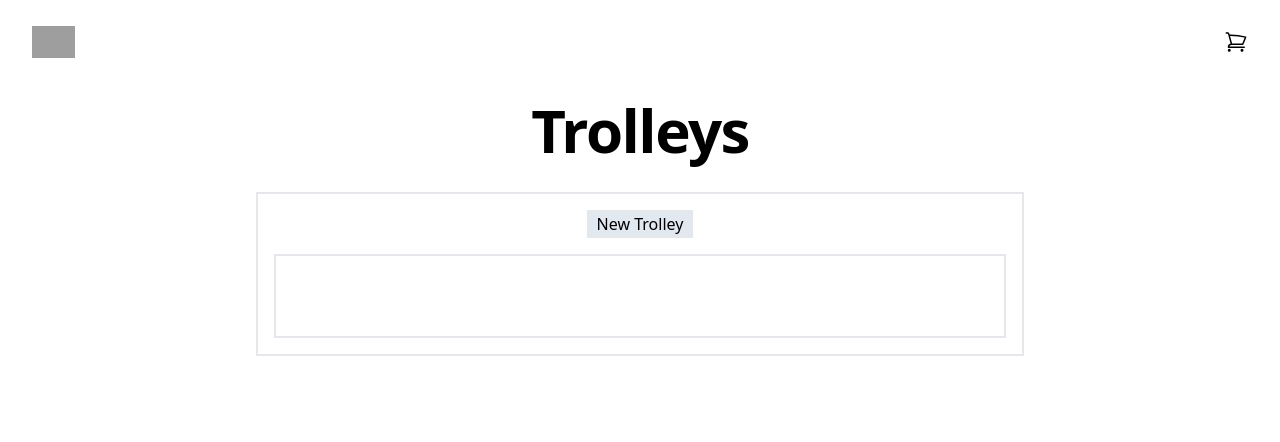
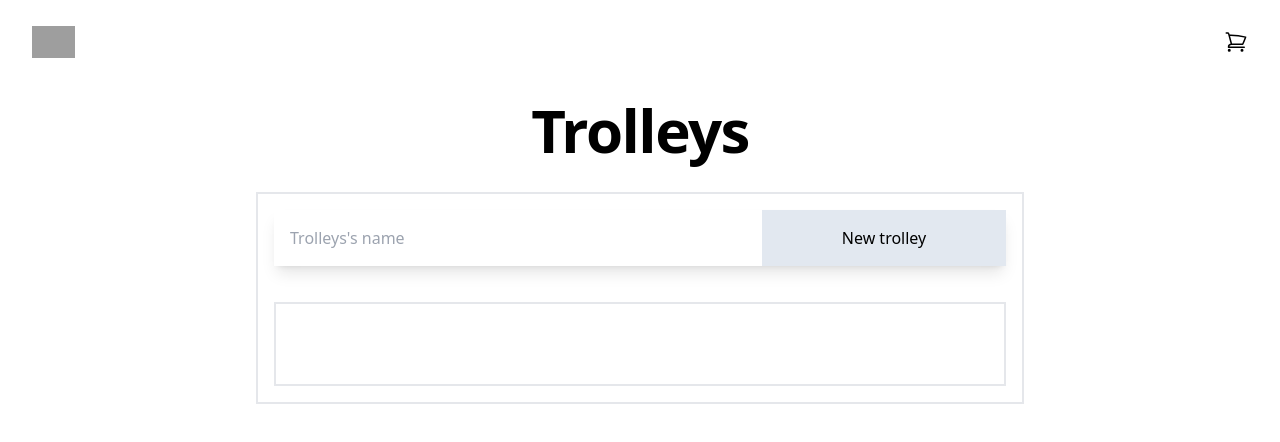
Before and after one commit to ljaviertovar/trolleys, a React (Vite) app: page / in a window 1280 px wide. Shown: the top 442 px of the page. Built offline with nearby package versions, Linux system fonts and the light colour scheme; grey boxes are pictures that could not be loaded.

Commit message:
move add new Trolley to home

```diff
--- a/src/pages/home/HomePage.tsx
+++ b/src/pages/home/HomePage.tsx
@@ -23,16 +23,8 @@ export default function HomePage() {
 				<div className='mx-auto max-w-3xl py-10'>
 					<h1 className='text-4xl font-bold tracking-tight sm:text-center sm:text-6xl'>Trolleys</h1>
 					<div className='mt-8 flex flex-col justify-center p-4 border-2 gap-4'>
-						<div className='w-fit m-auto border-2'>
-							<button type='button' className='px-2 bg-slate-200' onClick={() => setShowNewList(!showNewList)}>
-								New Trolley
-							</button>
-						</div>
-						{showNewList && (
-							<PortalModal wrapperId='modal-portal'>
-								<NewTrolley setShowNewList={setShowNewList} />
-							</PortalModal>
-						)}
+						<NewTrolley setShowNewList={setShowNewList} />
+
 						<div className='py-10 px-10 text-center border-2'>
 							{trolleys.map(trolley => (
 								<div key={trolley.id} className='p-4 text-center border-2 w-40'>
--- a/src/pages/home/componets/trolleys/NewTrolley.tsx
+++ b/src/pages/home/componets/trolleys/NewTrolley.tsx
@@ -32,24 +32,17 @@ export default function NewTrolley({ setShowNewList }: Props) {
 	console.log(useTrolleyStore())
 
 	return (
-		<div className='shadow-lg bg-white w-4/12 md:max-w-11/12 mx-auto  overflow-y-auto p-4'>
-			<div className='w-full mb-5'>
+		<div className='flex w-full mb-5 shadow-lg'>
 			<input
 				type='text'
 				placeholder="Trolleys's name"
-					className='w-full'
+				className='w-8/12 p-4'
 				value={newTrolley.name}
 				onChange={handleChange}
 			/>
-			</div>
-			<div className='flex justify-end w-full gap-4'>
-				<button className='px-2 bg-slate-200' onClick={() => setShowNewList(false)}>
-					Cancel
+			<button className='px-4 w-4/12 bg-slate-200' onClick={() => createNewtrolley()}>
+				New trolley
 			</button>
-				<button className='px-2 bg-slate-200' onClick={() => createNewtrolley()}>
-					Create
-				</button>
-			</div>
 		</div>
 	)
 }
```
Lines whose indentation alone changed are shown as unchanged.
